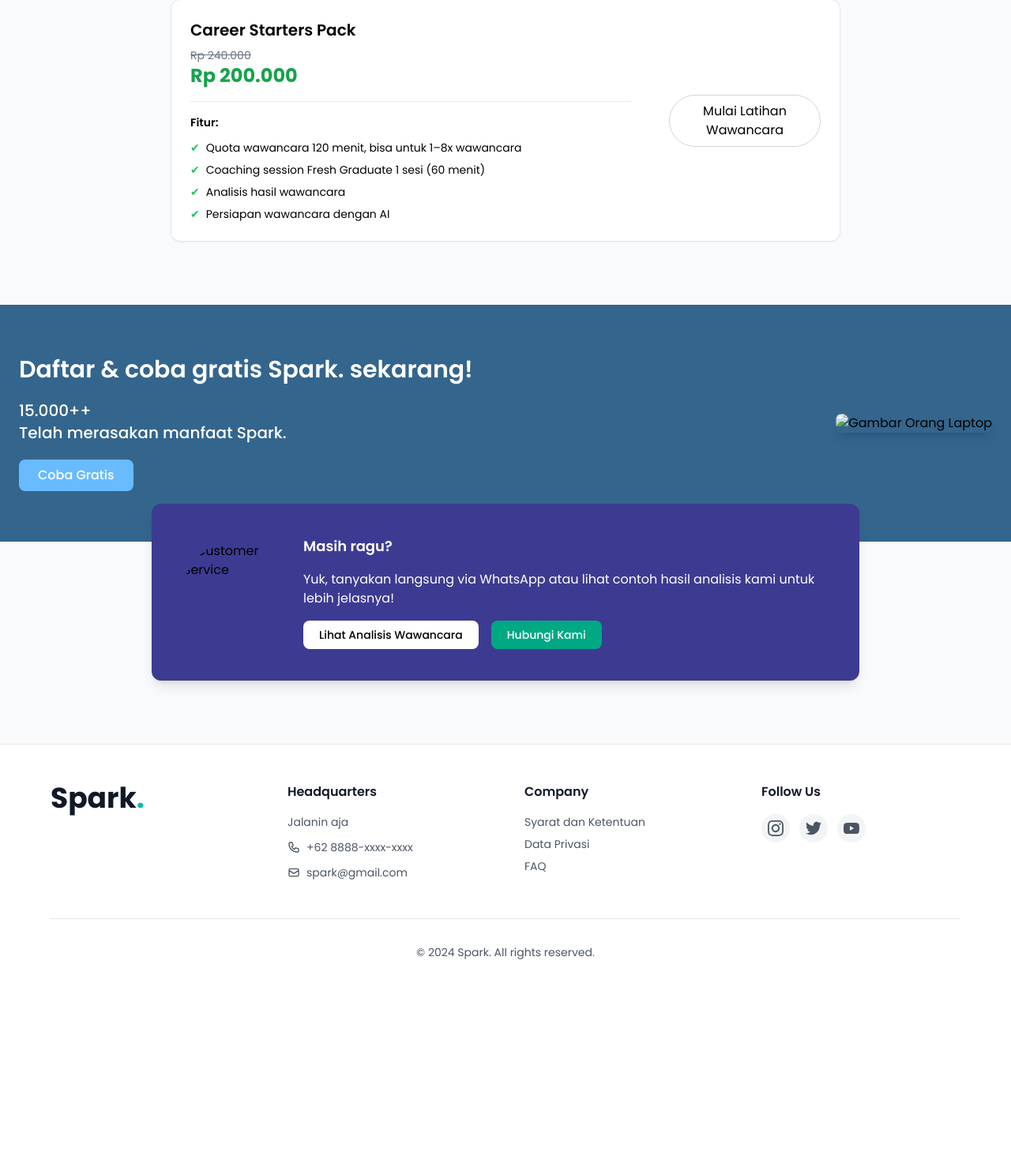
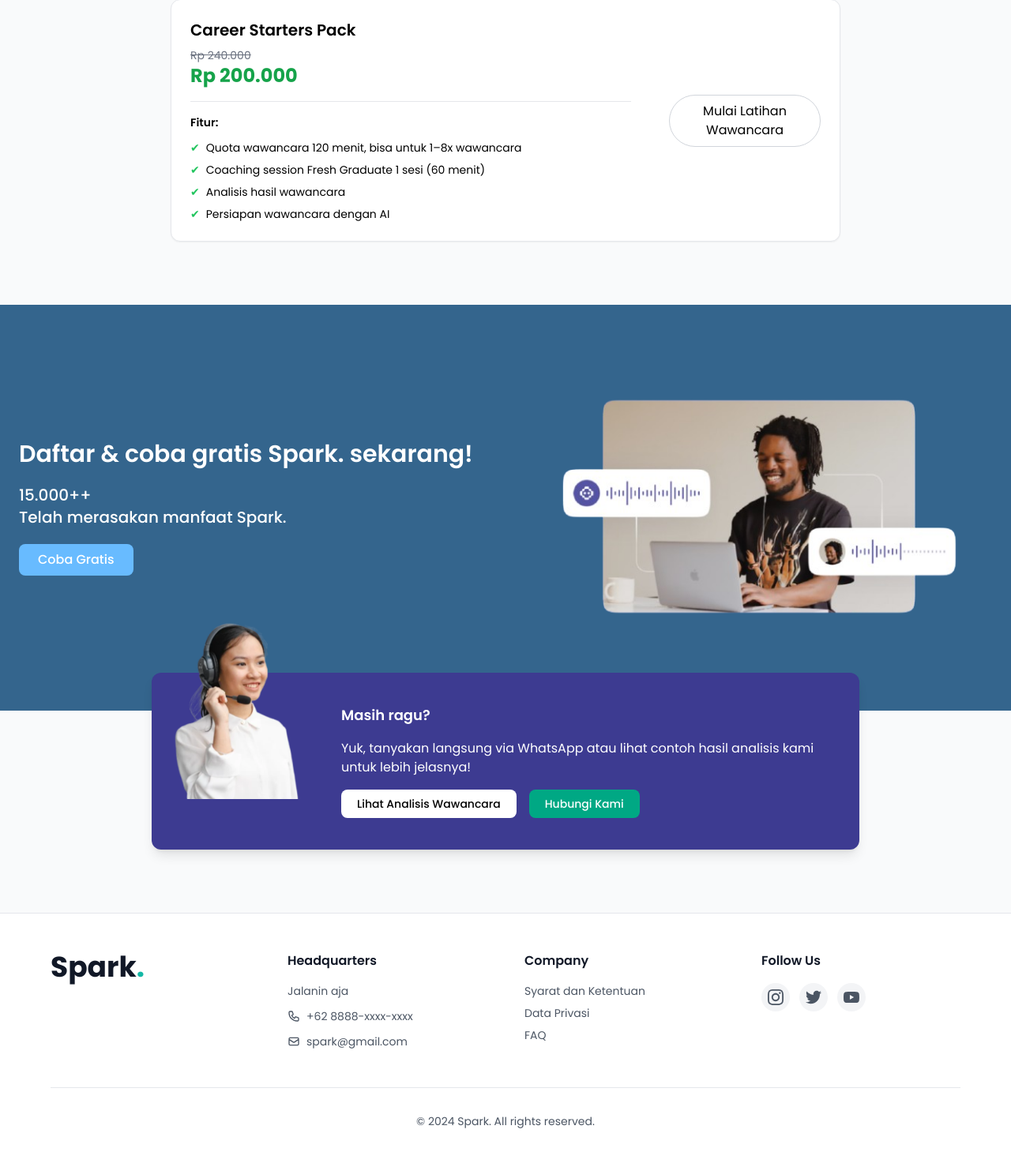
Before and after one commit to Ouxvre/Spark, a PHP site: page /premium.php in a window 1280 px wide. Shown: the part 826-2304 px from the top of the page at 79% size. Before the commit the page ends 2041 px from the top, so only its background shows below. Run offline with PHP 8.4, Linux system fonts and the light colour scheme; some libraries are stand-ins or nearby versions.

Commit message:
add image to cara kerja and premium, all done

```diff
--- a/frontend/public/premium.php
+++ b/frontend/public/premium.php
@@ -224,7 +224,7 @@
                     <p class="text-xl font-medium">
                         15.000++ <br>Telah merasakan manfaat Spark.
                     </p>
-                    <a href="#"
+                    <a href="../public/views/login.php"
                         class="inline-block bg-[#68BBFF] text-white px-6 py-2 rounded-lg font-medium hover:bg-[#57a5e6] transition">
                         Coba Gratis
                     </a>
@@ -232,22 +232,26 @@
 
                 <!-- Gambar Orang Laptop -->
                 <div class="flex justify-center md:justify-end">
-                    <img src="https://via.placeholder.com/350x250"
+                    <img src="../src/assets/img/foto2.png"
                         alt="Gambar Orang Laptop"
-                        class="rounded-lg shadow-lg">
+                        class="rounded-lg">
                 </div>
             </div>
         </div>
 
         <!-- ================== Kotak Ungu ================== -->
 <div class="relative z-10 -mt-12">
-            <div class="max-w-4xl mx-auto bg-[#3D3B91] rounded-xl shadow-lg p-6 md:p-10 flex flex-col md:flex-row items-center gap-6">
+    <div class="max-w-4xl mx-auto bg-[#3D3B91] rounded-xl shadow-lg p-6 md:p-10 flex flex-col md:flex-row items-center gap-6 relative">
+
         <!-- Gambar Customer Service -->
-                <div class="w-32 h-32 rounded-full overflow-hidden flex-shrink-0">
-                    <img src="https://via.placeholder.com/150x150"
+        <div class="absolute -top-16 left-6 w-44 h-56 overflow-hidden rounded-lg">
+            <img src="../src/assets/img/cs.png"
                  alt="Customer Service"
                  class="object-cover w-full h-full">
         </div>
+
+        <!-- Spasi kosong agar teks tidak ketimpa gambar -->
+        <div class="w-44"></div>
 
         <!-- Teks & Tombol -->
         <div class="flex-1 text-white space-y-4">
@@ -268,6 +272,8 @@
         </div>
     </div>
 </div>
+
+
     </section>
 
 
```
Also changed, not shown: frontend/public/index.php (+14 -11 lines), frontend/src/assets/img/Spark_AI.jpeg (added), frontend/src/assets/img/cs.png (added), frontend/src/assets/img/foto2.png (added), frontend/src/assets/img/langkah1.png (added), frontend/src/assets/img/langkah2.png (added), frontend/src/assets/img/langkah3.png (added). Lines whose indentation alone changed are shown as unchanged.
